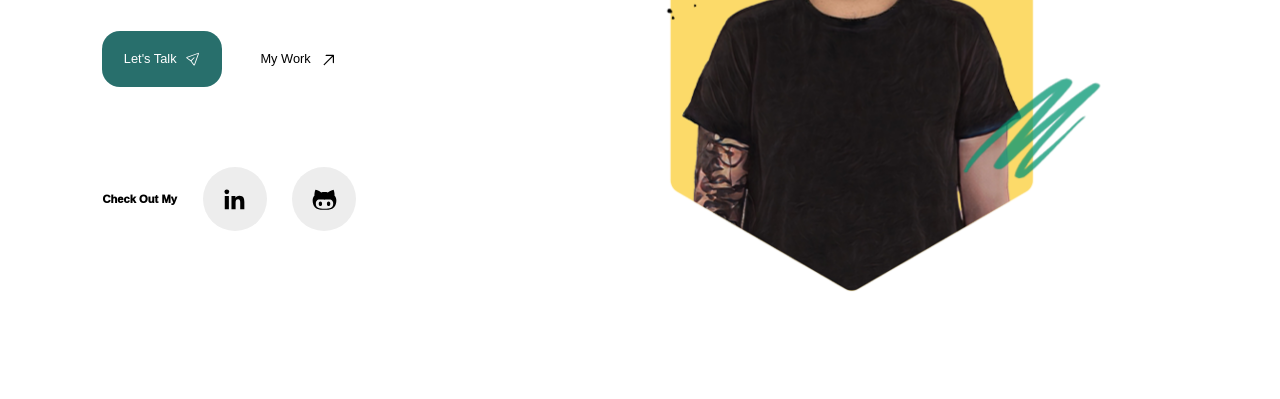
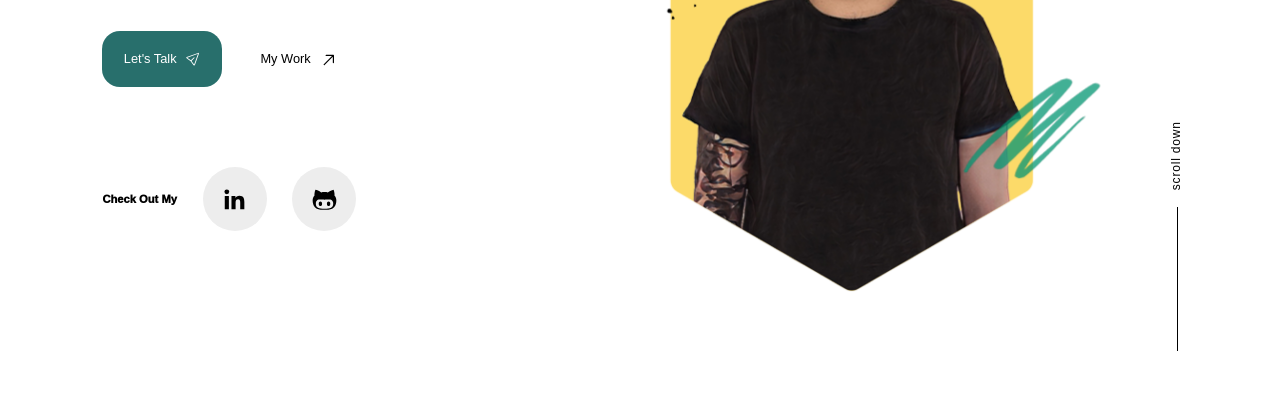
Before and after one commit to rodrigodelascio/rod-current-folio, a React (Create React App) app: page / in a window 1280 px wide. Shown: the part 401-800 px from the top of the page. Built offline with nearby package versions, Linux system fonts and the light colour scheme.

Commit message:
scroll down added

```diff
--- a/src/components/landingpage/heroSection/HeroSection.js
+++ b/src/components/landingpage/heroSection/HeroSection.js
@@ -4,6 +4,7 @@ import profilePicture from "../../../assets/images/rodHexagon.png";
 import { GoPaperAirplane, GoArrowUpRight } from "react-icons/go";
 import { DiGithubAlt } from "react-icons/di";
 import { BiLogoLinkedin } from "react-icons/bi";
+import { GoChevronDown } from "react-icons/go";
 import styles from "./HeroSection.module.css";
 
 const HeroSection = () => {
@@ -64,6 +65,10 @@ const HeroSection = () => {
           alt="rodrigo de lascio"
         />
       </div>
+      <div className={styles["scroll-down-wrapper"]}>
+        <p></p>
+        <h6>scroll down</h6>
+      </div>
     </div>
   );
 };
--- a/src/components/landingpage/heroSection/HeroSection.module.css
+++ b/src/components/landingpage/heroSection/HeroSection.module.css
@@ -6,6 +6,7 @@
   min-width: 84vw;
   min-height: 90vh;
   justify-content: space-between;
+  position: relative;
 }
 
 .hero-text-container {
@@ -156,6 +157,33 @@
   margin-top: -12vh;
 }
 
+.scroll-down-wrapper {
+  display: flex;
+  align-items: center;
+  position: absolute;
+  bottom: 10%;
+  right: 8%;
+  color: #000;
+  font-size: 0.75rem;
+  letter-spacing: 0.05rem;
+  font-weight: 100;
+  transform: rotate(270deg);
+}
+
+.scroll-down-wrapper p {
+  border-bottom: #000 solid 0.1rem;
+  width: 9rem;
+  height: 9rem;
+}
+
+.scroll-down-wrapper h6 {
+  position: absolute;
+  bottom: -5%;
+  left: 120%;
+  width: 15vh;
+  margin-left: -1.5vh;
+}
+
 /* Media Queries */
 
 @media screen and (max-width: 1200px) {
@@ -242,6 +270,10 @@
   .profile-pic-container p {
     font-size: 0.7rem;
   }
+
+  .scroll-down-wrapper {
+    display: none;
+  }
 }
 
 @media screen and (max-width: 576px) {
```
